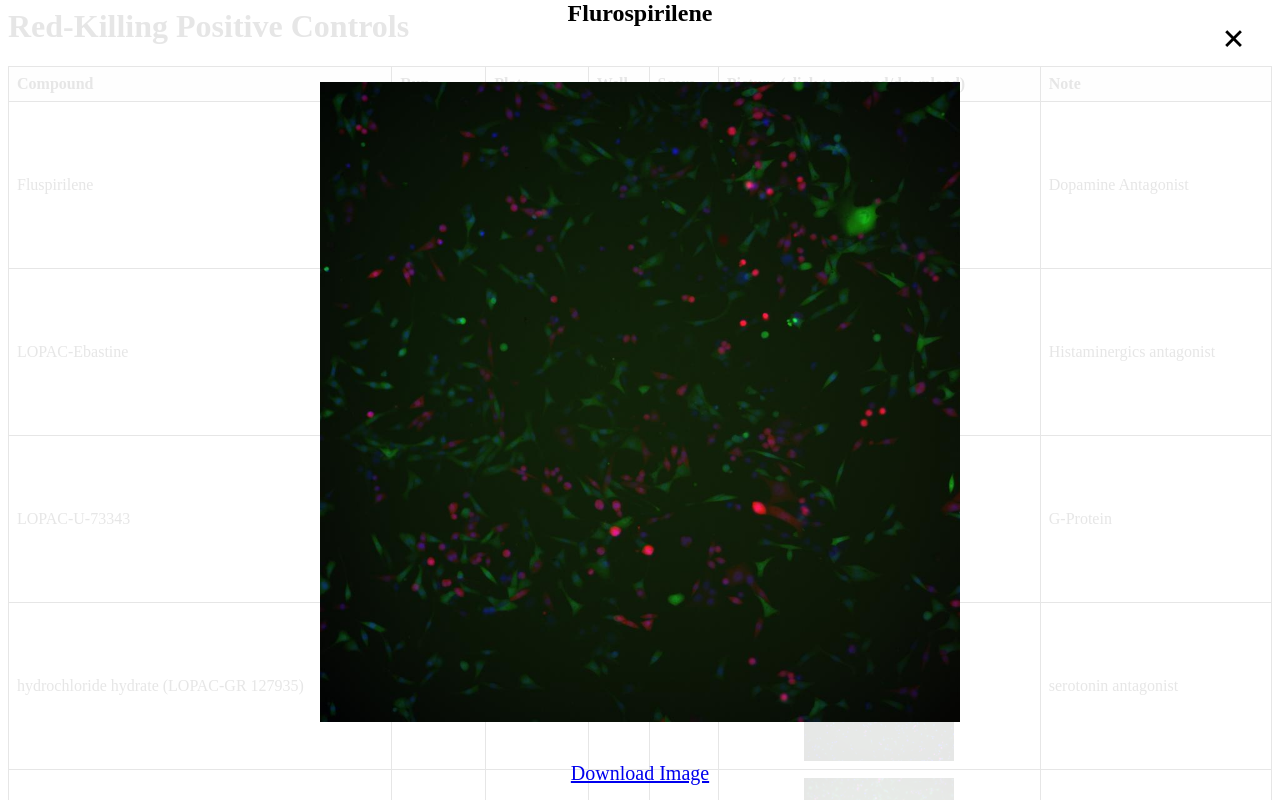
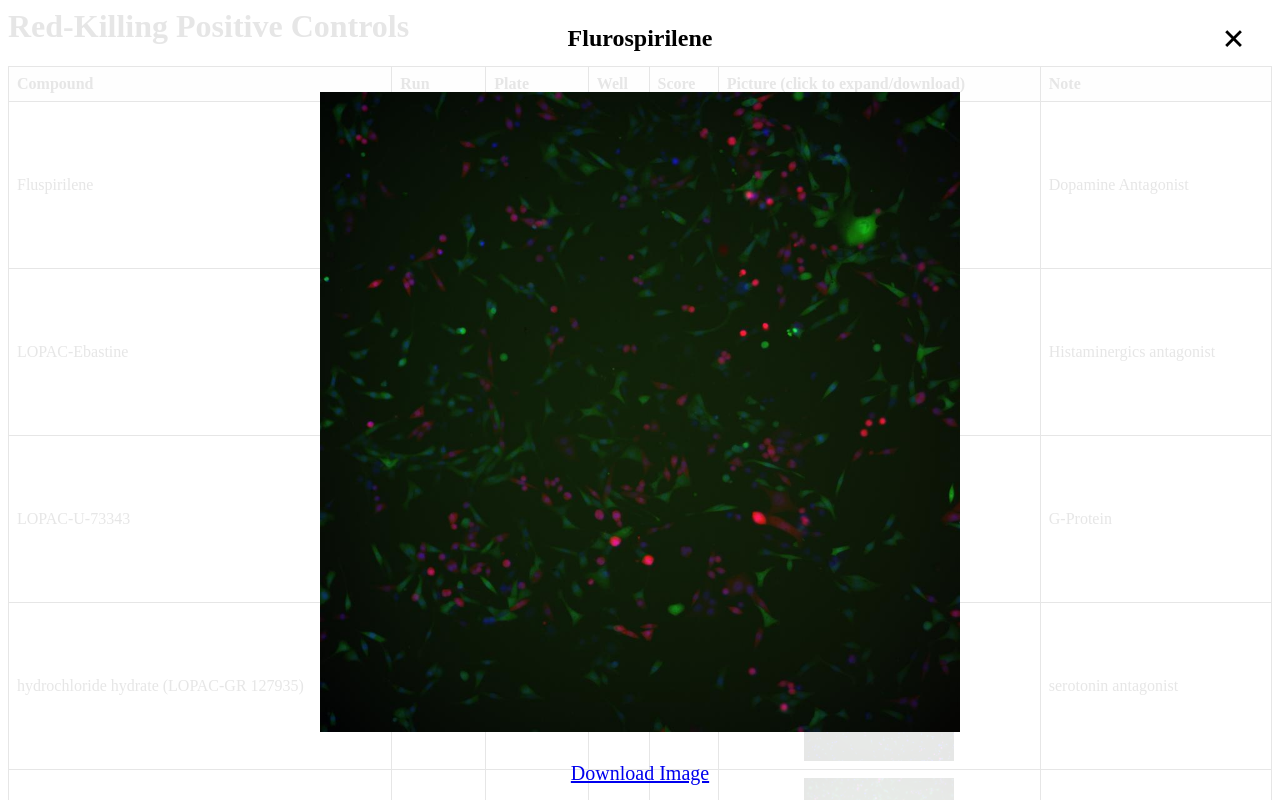
Before and after one commit to ebowen19/MSSR-Statin-Project, a plain HTML site: page red_killing.html in a window 1280 px wide. Both pictures are taken after a click on the picture 879 px from the left and 185 px from the top of the page. Shown: the top 800 px of the page. Drawn offline with Linux system fonts and the light colour scheme.

Commit message:
Update styles.css
add opaque background to expanded image title & add even spacing above/below the image for title/download link

```diff
--- a/styles.css
+++ b/styles.css
@@ -73,14 +73,20 @@ table {
       animation-duration: 0.6s;
       max-height: 80%; /* Adjust as needed */
       max-width: 80%; /* Adjust as needed */
+      margin-top: 15px; /* Space below the caption */
+      margin-bottom: 15px; /* Space above the download link */
     }
 
     .modal-caption {
-      text-align: center;
-      font-size: 24px; /* Adjust size as needed */
-      font-weight: bold;
-      margin-bottom: 20px; /* Space between caption and image */
-    }
+        background-color: rgba(255, 255, 255, 0.7); /* Opaque white background */
+        padding: 10px; /* Add some padding around the text */
+        border-radius: 5px; /* Optional: for rounded corners */
+        text-align: center;
+        font-size: 24px; /* Adjust size as needed */
+        font-weight: bold;
+        margin-top: 20px; /* Space from the top of the modal */
+        margin-bottom: 15px; /* Space above the image */
+      }
 
 
 
@@ -118,5 +124,6 @@ table {
       display: block;
       text-align: center;
       font-size: 20px;
-      margin: 5px 0 15px; /* Reduced top margin */
+      margin-top: 15px; /* Space below the image */
+      margin-bottom: 20px; /* Space from the bottom of the modal */
     }
```
